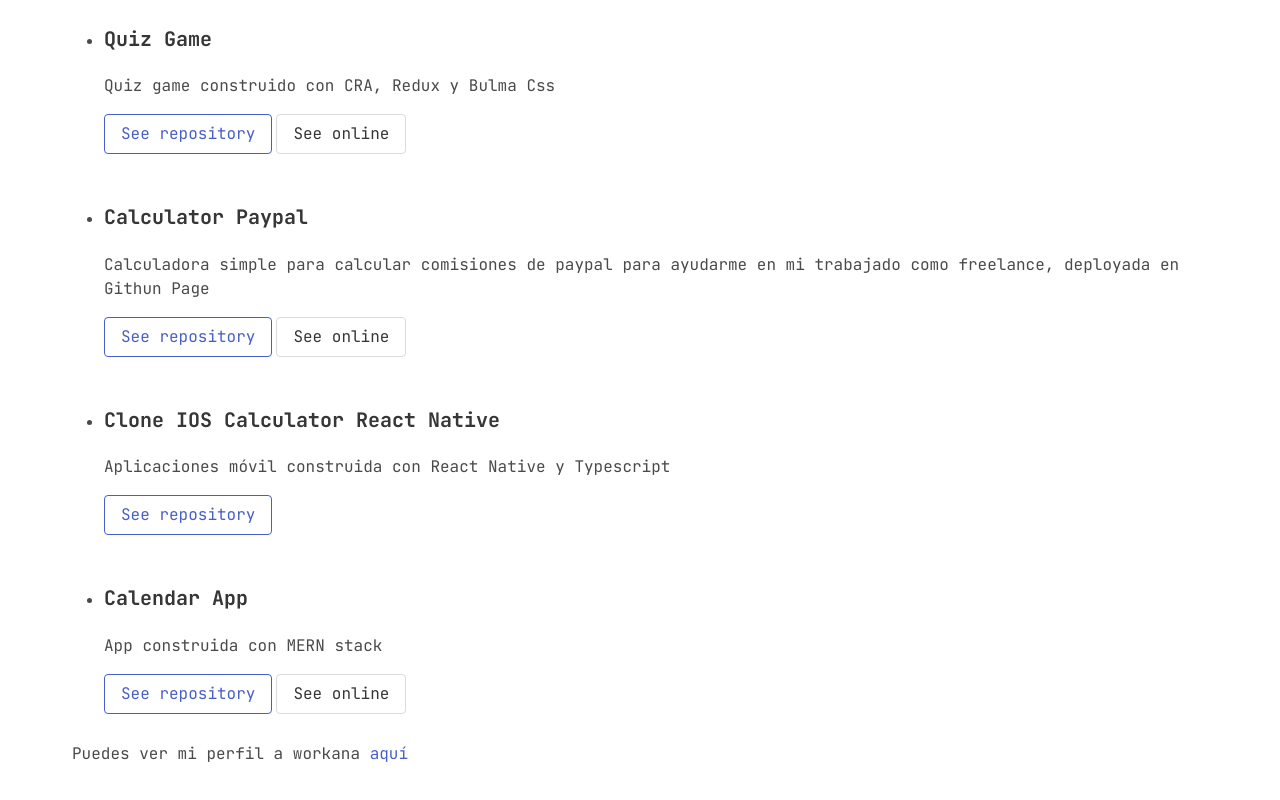
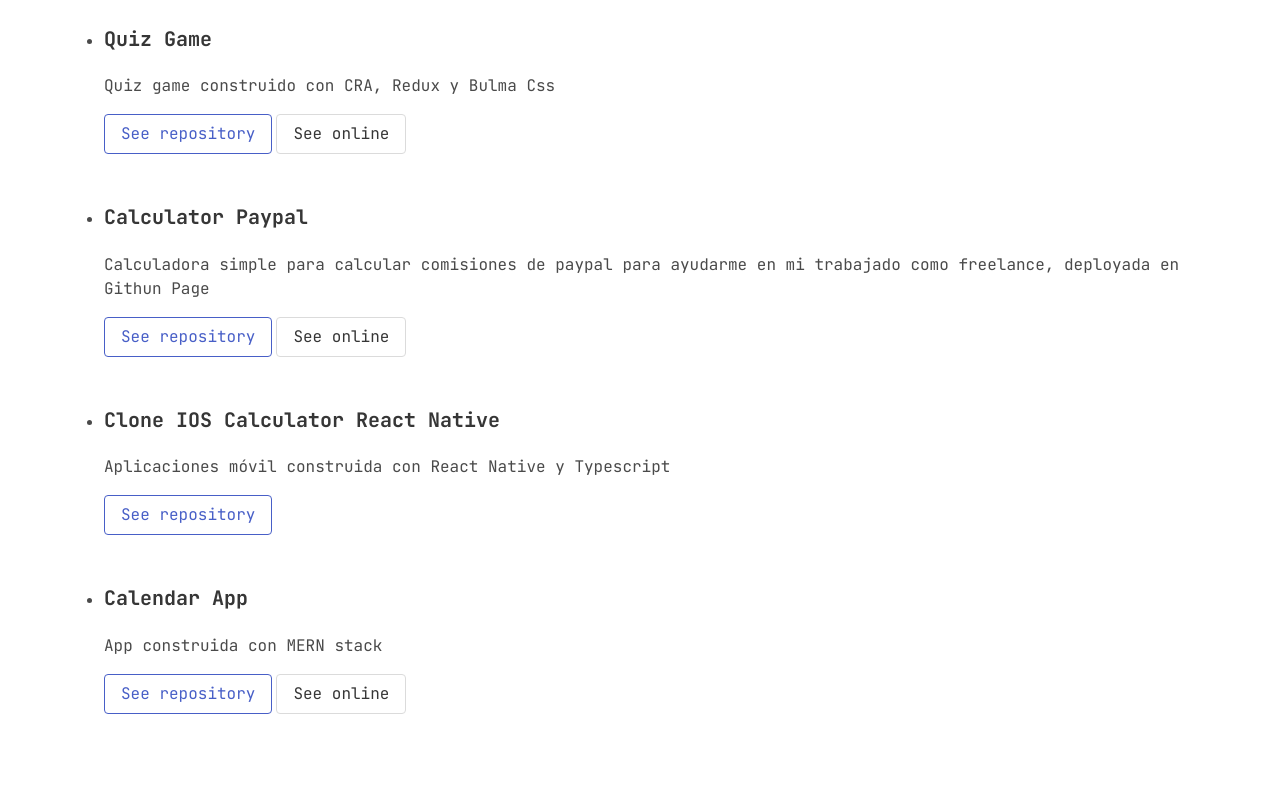
Before and after one commit to j4viermora/hi, a Next.js app: page / in a window 1280 px wide. Shown: the part 2530-3330 px from the top of the page. Built offline with nearby package versions, Linux system fonts and the light colour scheme.

Commit message:
some changes

```diff
--- a/components/MyWork/index.tsx
+++ b/components/MyWork/index.tsx
@@ -49,14 +49,6 @@ export const MyWork = () => {
 							))}
 						</ul>
 					)}
-					<p className='mt-5 '>
-						Puedes ver mi perfil a workana{' '}
-						<a
-							href='https://www.workana.com/freelancer/62d3e6273bc3792e5100c6e539b5a1bd'
-							target='_blank'>
-							aquí
-						</a>
-					</p>
 				</div>
 			</section>
 			<style jsx>{`
```
